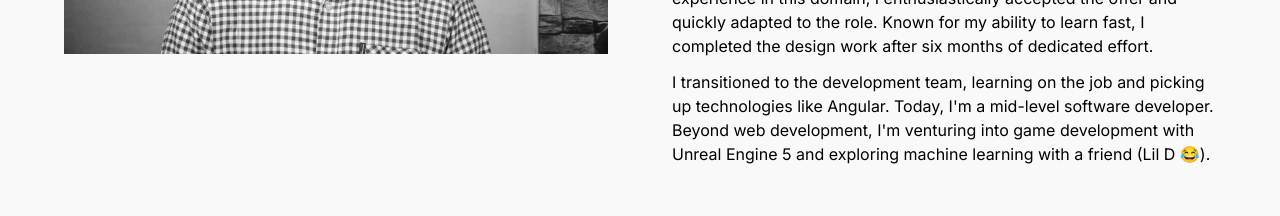
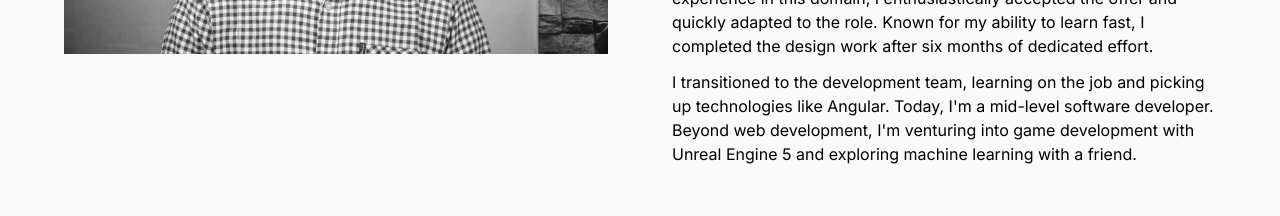
Before and after one commit to Moyijo99/pf, a Next.js app: page / in a window 1280 px wide. Shown: the part 3458-3674 px from the top of the page. Built offline with nearby package versions, Linux system fonts and the light colour scheme.

Commit message:
Made little bug fix

```diff
--- a/app/components/About.tsx
+++ b/app/components/About.tsx
@@ -13,7 +13,7 @@ const About = () => {
                 <h1>In the Pixels and Beyond 🚀.</h1>
                 <p>I began my coding journey during the challenging times of the COVID-19 pandemic. Starting with Python, I gradually ventured into web development, initially exploring Flask. However, I soon realized the significance of frontend skills and took on the challenge of mastering HTML, CSS, and JavaScript. To refine my abilities, I immersed myself in challenging projects on Frontend Mentor.</p>
                 <p>In 2022, fate took an unexpected turn when a friend (Hassino) offered me an opportunity in the realm of UI/UX design. Despite having no prior experience in this domain, I enthusiastically accepted the offer and quickly adapted to the role. Known for my ability to learn fast, I completed the design work after six months of dedicated effort.</p>
-                <p>I transitioned to the development team, learning on the job and picking up technologies like Angular. Today, I&apos;m a mid-level software developer. Beyond web development, I&apos;m venturing into game development with Unreal Engine 5 and exploring machine learning with a friend (Lil D 😂).</p>
+                <p>I transitioned to the development team, learning on the job and picking up technologies like Angular. Today, I&apos;m a mid-level software developer. Beyond web development, I&apos;m venturing into game development with Unreal Engine 5 and exploring machine learning with a friend.</p>
             </div>
         </section>
     )
```
